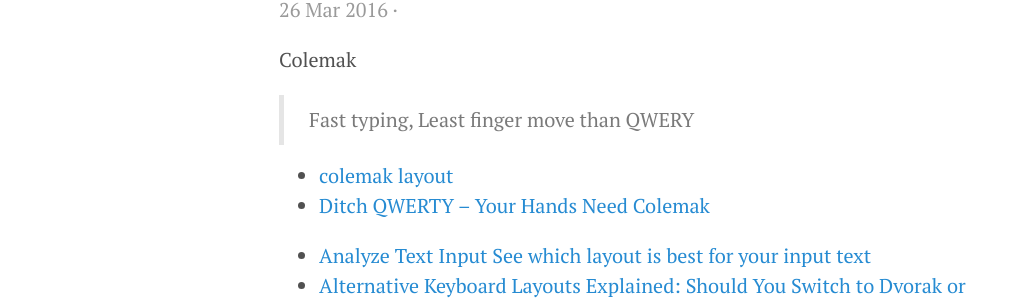
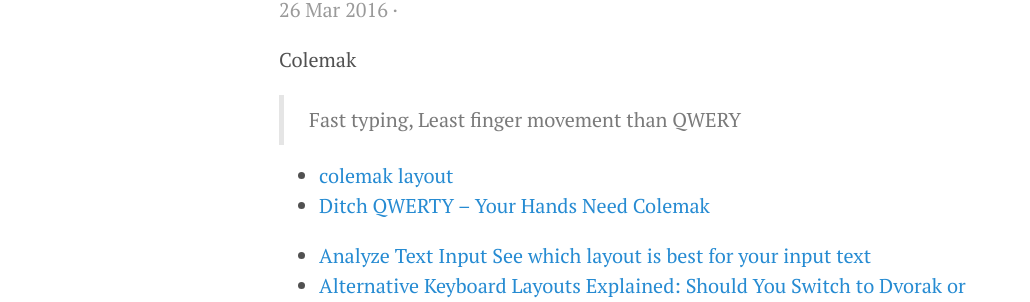
Before and after one commit to ibotdotout/ibotdotout.github.io, a Jekyll site: the page built from _posts/2016-03-26-colemak.md, in a window 1280 px wide. Shown: the part 207-509 px from the top of the page, without its empty margins (1-1031 px from the left). Built offline with Jekyll 4.4.1, drawn with Linux system fonts in a browser that asks for light colours; nearby versions of some CDN libraries; Markdown is read by kramdown in place of the engine named in the settings; comment, search, counter and statistics services are not loaded.

Commit message:
Fix typo

```diff
--- a/_posts/2016-03-26-colemak.md
+++ b/_posts/2016-03-26-colemak.md
@@ -7,7 +7,7 @@ permalink: colemak/
 
 Colemak
 
-> Fast typing, Least finger move than QWERY
+> Fast typing, Least finger movement than QWERY
 
 * [colemak layout](http://colemak.com)
 * [Ditch QWERTY – Your Hands Need Colemak](http://chetansurpur.com/blog/2012/11/colemak.html)
```
